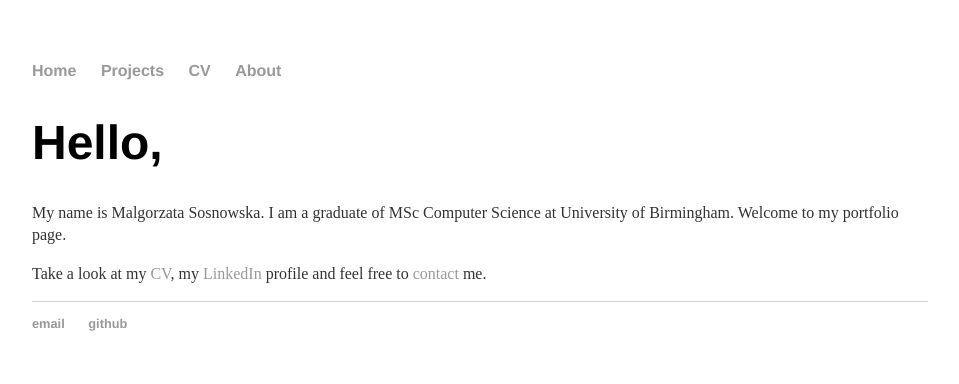
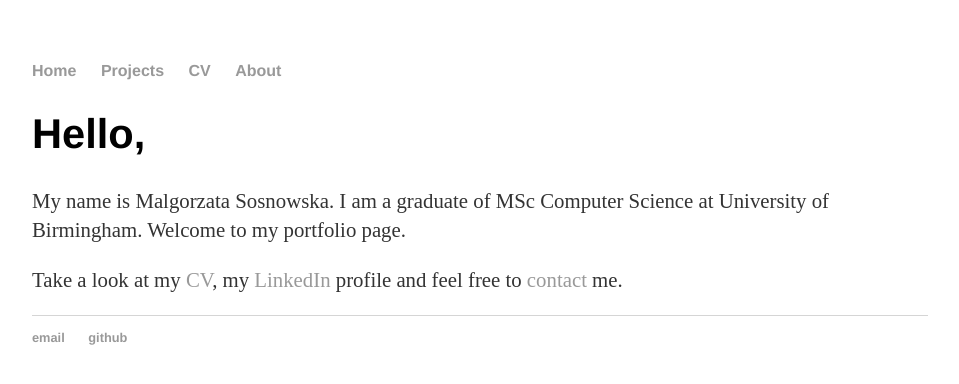
Before and after one commit to sosnovska/Portfolio-old-version, a Jekyll site: the page built from index.html, in a window 1280 px wide. Shown: the top 384 px of the page, without its empty margins (160-1119 px from the left). Built offline with Jekyll 4.4.1, drawn with Linux system fonts in a browser that asks for light colours.

Commit message:
update css font sizes

```diff
--- a/css/main.css
+++ b/css/main.css
@@ -3,12 +3,12 @@ body { margin: 60px auto; width: 70%; }
 a { text-decoration: none; color: #999; }
 a:hover { text-decoration: underline; }
 
-p, ul { font-size: 1em; line-height: 1.4em; color: #333; }
+p, ul { font-size: 1.3em; line-height: 1.4em; color: #333; }
 
 h1, h2, h3, h4 { font-family: 'Helvetica', 'Arial', 'Sans-Serif'; }
-h1 { font-size: 3em;  }
-h2 { font-size: 2.7em; }
-h3 { font-size: 2.3em; }
+h1 { font-size: 2.6em;  }
+h2 { font-size: 2.4em; }
+h3 { font-size: 2.2em; }
 h4 { font-size: 1.9em; }
 
 nav ul, footer ul { font-size: 1em; font-family: 'Helvetica', 'Arial', 'Sans-Serif'; padding: 0px; list-style: none; font-weight: bold; }
```
